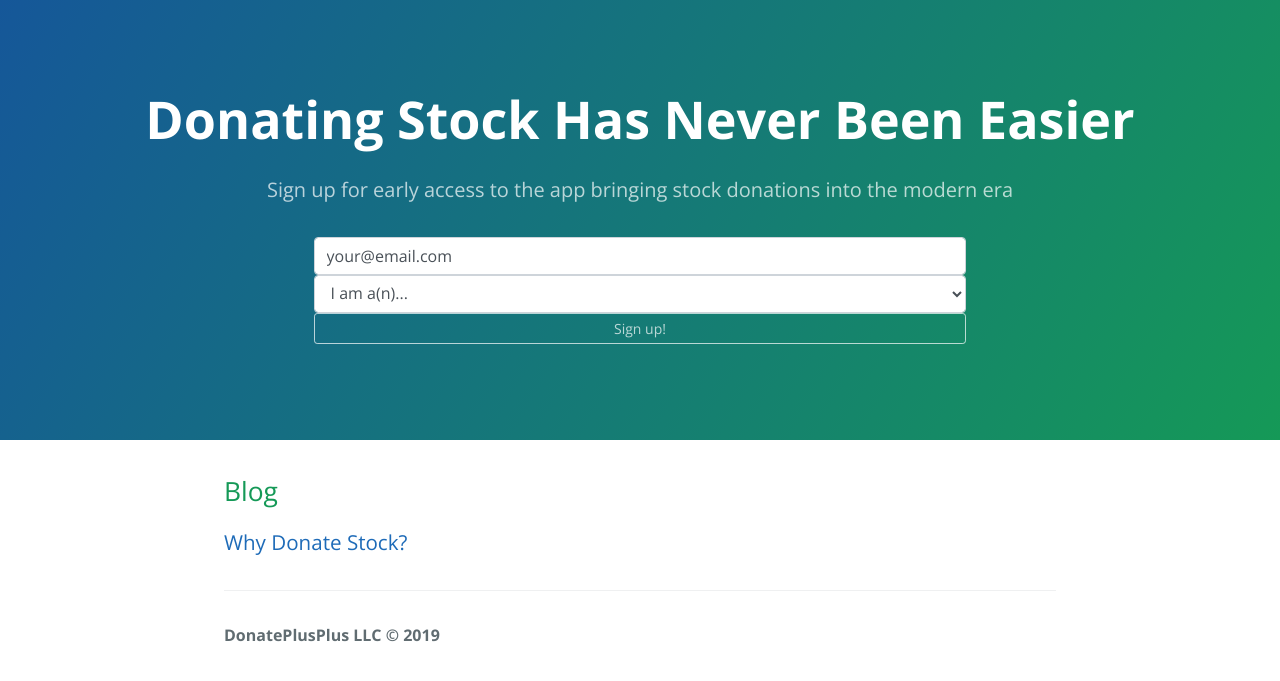
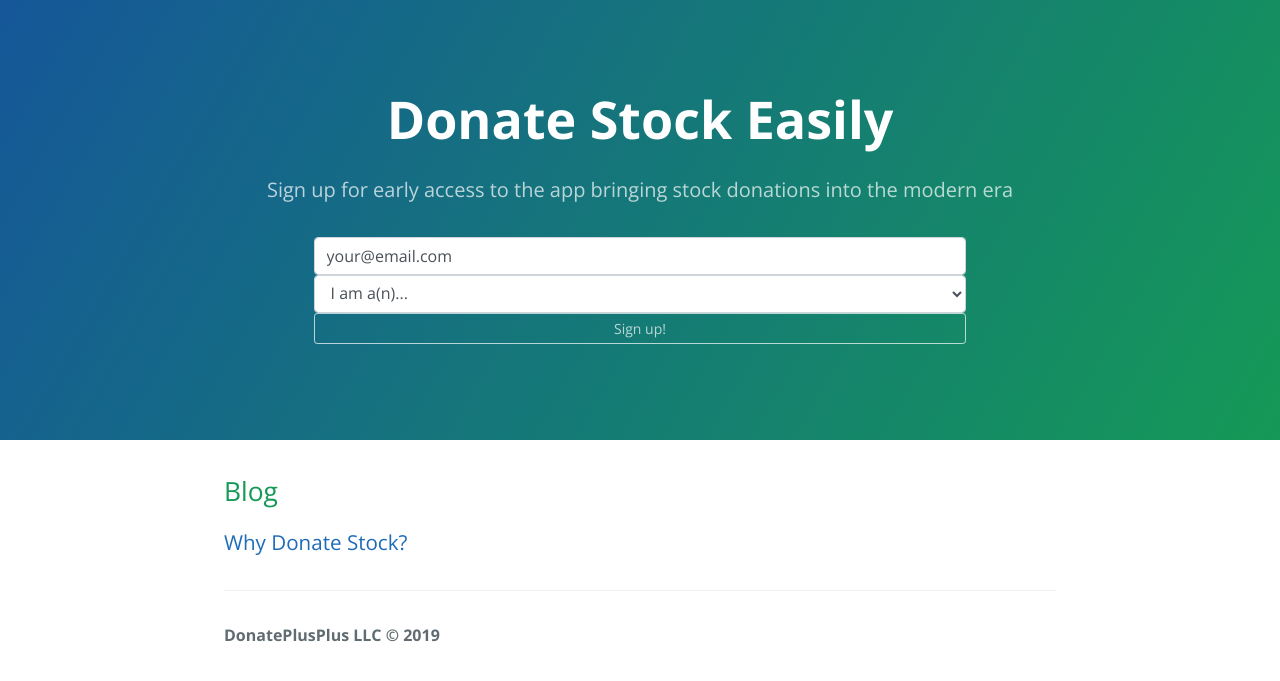
Before and after one commit to brntsllvn/donate-stock, a Jekyll site: the page built from index.md, in a window 1280 px wide. Shown: the top 681 px of the page. Built offline with Jekyll 4.4.1, drawn with Linux system fonts in a browser that asks for light colours.

Commit message:
some cleanup

```diff
--- a/_config.yml
+++ b/_config.yml
@@ -13,11 +13,9 @@
 # you will see them accessed via {{ site.title }}, {{ site.email }}, and so on.
 # You can create any custom variable you would like, and they will be accessible
 # in the templates via {{ site.myvariable }}.
-title: Donate Stock
+title: Donate Stock Easily
 email: brntsllvn@gmail.com
 description: >- # this means to ignore newlines until "baseurl:"
-  We're building the platform for donors and nonprofits that
-  brings share donation into the modern era.
 baseurl: "/" # the subpath of your site, e.g. /blog
 url: "https://donatestock.info/" # the base hostname & protocol for your site, e.g. http://example.com
 twitter_username: brntsllvn
--- a/_layouts/default.html
+++ b/_layouts/default.html
@@ -74,11 +74,13 @@
       }
     </style>
 
+    <title>Donate Stock Easily</title>
+
   </head>
 
   <body>
     <header class="page-header" role="banner">
-      <h1 class="project-name">Donating Stock Has Never Been Easier</h1>
+      <h1 class="project-name">Donate Stock Easily</h1>
       <h2 class="project-tagline">Sign up for early access to the app bringing stock donations into the modern era</h2>
 
       <!-- Begin Mailchimp Signup Form -->
```
Also changed, not shown: another-page.md (deleted, +0 -9 lines).
